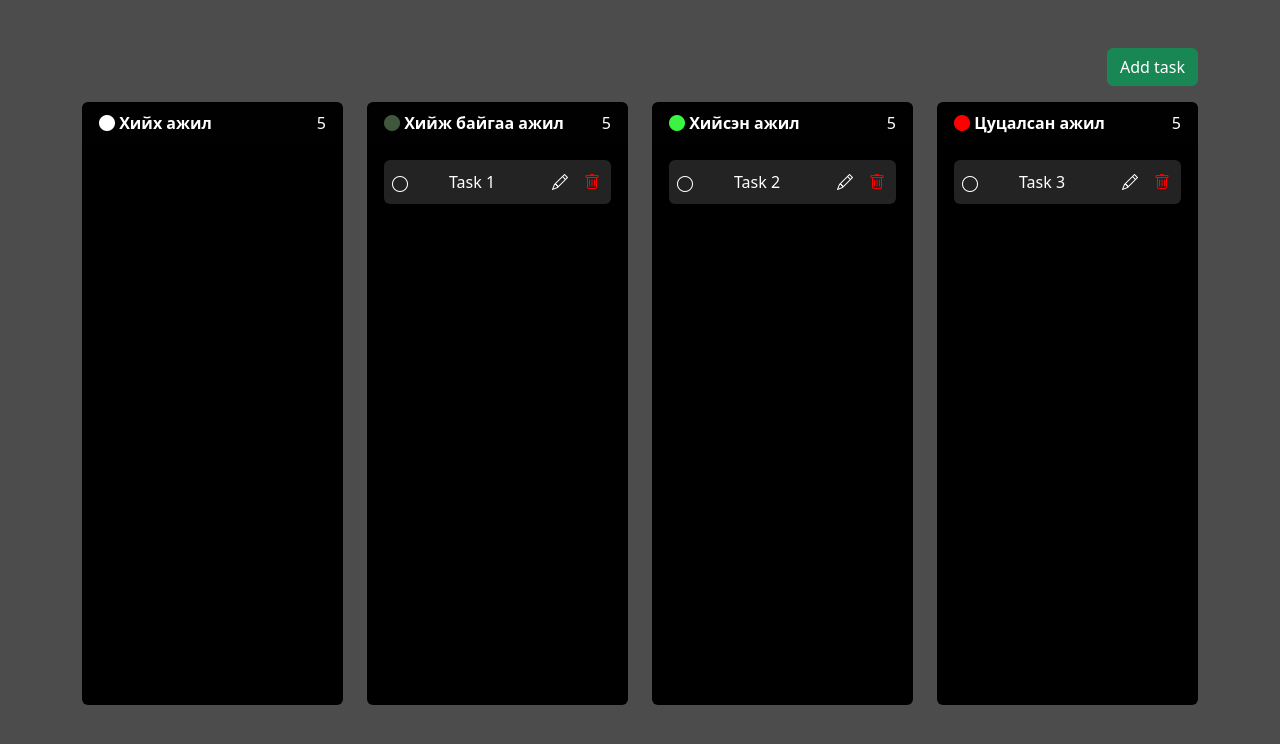
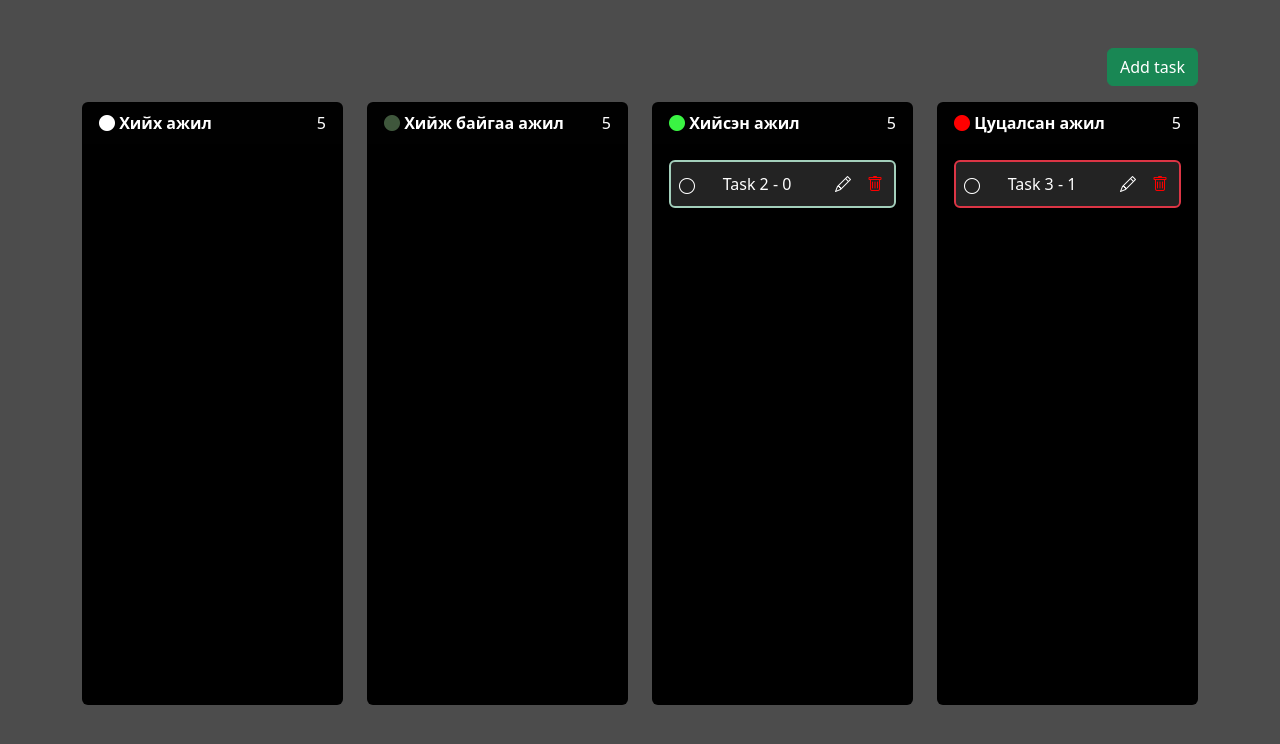
Before and after one commit to erkaerka21/7-1_TODO, a plain HTML site: page index.html in a window 1280 px wide. Both pictures are taken after a click on the button 587 px from the left and 182 px from the top of the page. Drawn offline with nearby package versions, Linux system fonts and the light colour scheme.

Commit message:
7.2 2 switch iig niiluuleh8 edit hiih

```diff
--- a/index.html
+++ b/index.html
@@ -37,9 +37,24 @@
               <span class="gray-fond">5</span>
             </div>
             <div class="card-body" id="taskTodoList">
-              <!-- Card -->
-
-              <!-- Card -->
+              <!-- <div
+                class="d-flex justify-content-between align-items-center border border-0 rounded p-2 container-card"
+              >
+                <i class="bi bi-circle mb-3 me-2"></i>
+                <span class="gray-fond">Task 0</span>
+                <div class="d-flex justify-content-between align-items-center">
+                  <button
+                    class="btn d-flex justify-content-between align-items-center btn-icon btn-icon-1"
+                  >
+                    <i class="bi bi-pencil"></i>
+                  </button>
+                  <button
+                    class="btn d-flex justify-content-between align-items-center btn-icon btn-icon-2"
+                  >
+                    <i class="bi bi-trash"></i>
+                  </button>
+                </div>
+              </div> -->
             </div>
           </div>
         </div>
@@ -101,7 +116,7 @@
               type="text"
               class="form-control"
               id="task-input"
-              placeholder="add new task"
+              placeholder="Ажил нэмэх"
             />
             <select name="status" id="status">
               <option value="TODO">Хийх</option>
--- a/main.js
+++ b/main.js
@@ -6,8 +6,9 @@ const addTaskBttn = document.getElementById("addTaskBttn");
 const hadgalahBttn = document.getElementById("save-bttn");
 const taskStatus = document.getElementById("status");
 const inputTask = document.getElementById("task-input");
-const editBttn = document.getElementById("edit-button");
-const deleteBttn = document.getElementById("delete-button");
+
+// const editBttn = document.getElementById("edit-button");
+// const deleteBttn = document.getElementById("delete-button");
 
 const tasks = [
   { name: "Task 1", status: "INPROGRESS" },
@@ -38,35 +39,49 @@ function zurah() {
   for (let i = 0; i < tasks.length; i++) {
     console.log("TASKS", tasks);
     const newTaskCard = `
-      <div class="d-flex justify-content-between align-items-center border border-0 rounded p-2 container-card mb-3">
+      <div class="d-flex justify-content-between align-items-center border border-2 rounded p-2 container-card mb-3 container-card-body ${statusColor(
+        tasks[i].status
+      )}">
     <i class="bi bi-circle mb-3 me-2"></i>
-    <span class="gray-fond">${tasks[i].name}</span>
+    <span class="gray-fond">${tasks[i].name} - ${i}</span>
     <div class="d-flex justify-content-between align-items-center">
-      <button class="btn d-flex justify-content-between align-items-center btn-icon btn-icon-1" id="edit-button">
+      <button class="btn d-flex justify-content-between align-items-center btn-icon btn-icon-1" id="edit-button" onclick="taskUurchluh(${i})">
         <i class="bi bi-pencil"></i>
       </button>
-      <button class="btn d-flex justify-content-between align-items-center btn-icon btn-icon-2" id="delete-button">
+      <button class="btn d-flex justify-content-between align-items-center btn-icon btn-icon-2" id="delete-button" onclick="taskUstgah(${i})">
         <i class="bi bi-trash"></i>
       </button>
     </div>
   </div>
    `;
-
+    console.log("status", statusColor(tasks[i].status));
     switch (tasks[i].status) {
       case "TODO": {
         taskTodo.innerHTML += newTaskCard;
+        // function statusColor() {
+        //   return "";
+        // }
         break;
       }
       case "INPROGRESS": {
         taskInProgress.innerHTML += newTaskCard;
+        // function statusColor() {
+        //   return "border-warning-subtle";
+        // }
         break;
       }
       case "DONE": {
         taskDone.innerHTML += newTaskCard;
+        // function statusColor() {
+        //   return "border-success-subtle";
+        // }
         break;
       }
       case "BLOCKED": {
         taskBlocked.innerHTML += newTaskCard;
+        // function statusColor() {
+        //   return "border-danger";
+        // }
         break;
       }
       default: {
@@ -76,6 +91,23 @@ function zurah() {
   }
 }
 
+// status = tasks[i].status
+function statusColor(status) {
+  switch (status) {
+    case "TODO": {
+      return "";
+    }
+    case "INPROGRESS": {
+      return "border-warning-subtle";
+    }
+    case "DONE": {
+      return "border-success-subtle";
+    }
+    case "BLOCKED": {
+      return "border-danger";
+    }
+  }
+}
 hadgalahBttn.addEventListener("click", function () {
   const newTask = {
     name: inputTask.value,
@@ -86,3 +118,10 @@ hadgalahBttn.addEventListener("click", function () {
   console.log("TASKS", tasks);
 });
 zurah();
+
+const taskUstgah = (taskIndex) => {
+  console.log(tasks);
+  tasks.splice(taskIndex, 1);
+  zurah();
+  console.log("tasks length", taskIndex);
+};
```
